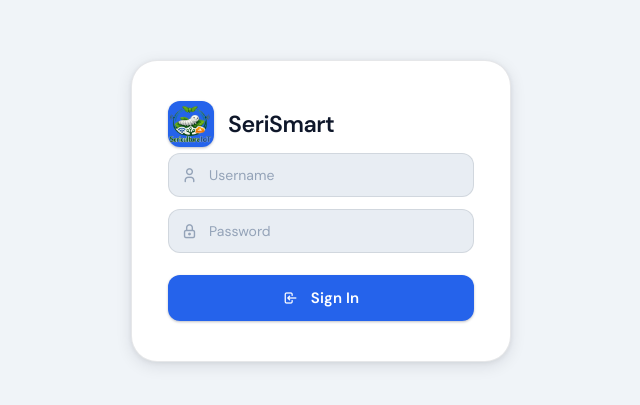
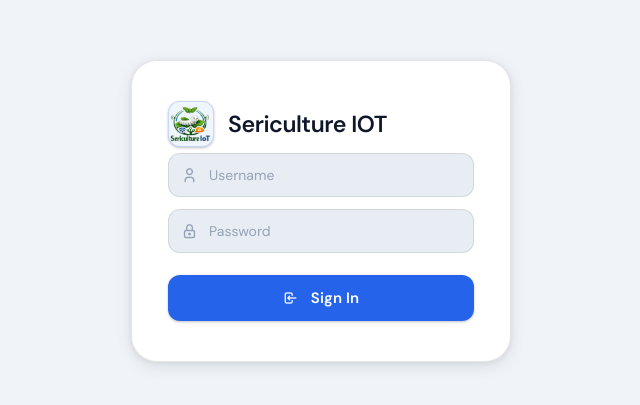
Before and after one commit to naveenraja2310/sericulture_frontend, a React (Vite) app: page / in a window 1280 px wide. Shown: the part 189-594 px from the top of the page, without its empty margins (319-959 px from the left). Built offline with nearby package versions, Linux system fonts and the light colour scheme; no server answers.

Commit message:
logo update

```diff
--- a/index.html
+++ b/index.html
@@ -10,7 +10,7 @@
     <meta name="apple-mobile-web-app-status-bar-style" content="black-translucent" />
     <link rel="manifest" href="/manifest.json" />
     <link rel="icon" type="image/png" sizes="192x192" href="/icons/icon-192.png" />
-    <title>Sericulture IoT</title>
+    <title>Sericulture IOT</title>
   </head>
   <body>
     <div id="root"></div>
--- a/src/components/Login.jsx
+++ b/src/components/Login.jsx
@@ -20,7 +20,7 @@
             <img src="/icons/icon-192.png" alt="SeriSmart Logo" className="header-logo" />
           </div>
 
-          <h1>SeriSmart</h1>
+          <h1>Sericulture IOT</h1>
         </div>
         {/* <p>Smart monitoring system for silkworm farms</p> */}
 
--- a/src/index.css
+++ b/src/index.css
@@ -86,13 +86,14 @@
 .login-logo {
   width: 46px;
   height: 46px;
-  background: var(--accent-primary);
+  background: #eff6ff;
+  border: 1.5px solid rgba(37,99,235,0.2);
   border-radius: var(--radius-md);
   display: flex;
   align-items: center;
   justify-content: center;
   font-size: 22px;
-  color: white;
+  color: var(--accent-primary);
   flex-shrink: 0;
   box-shadow: var(--shadow-btn);
 }
```
